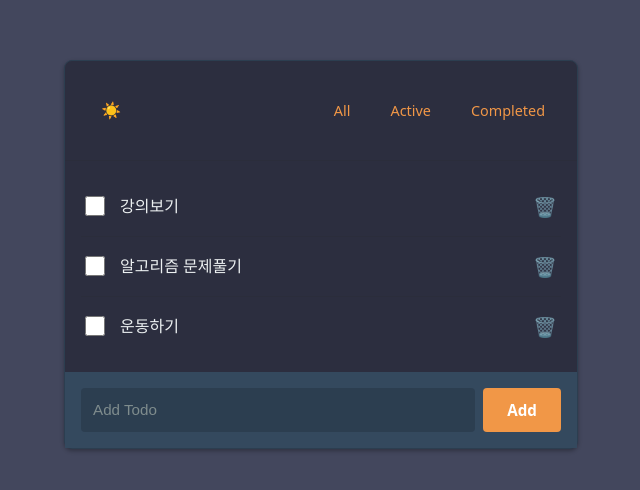
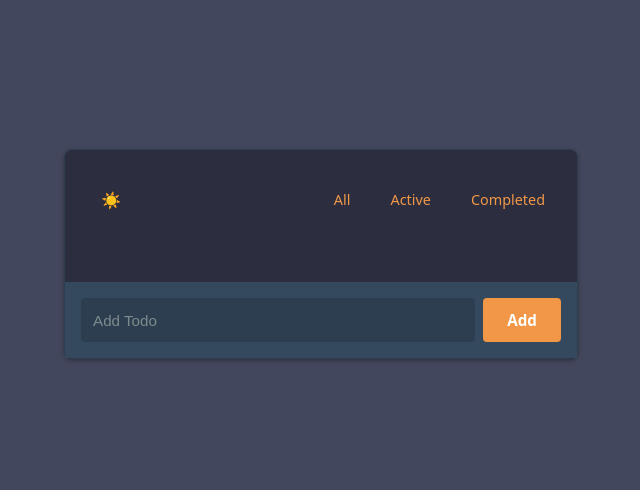
Before and after one commit to dkdkwl/dream-coding-todolist, a React (Vite) app: page / in a window 1280 px wide. Shown: the part 178-668 px from the top of the page, without its empty margins (319-959 px from the left). Built offline with nearby package versions, Linux system fonts and the light colour scheme.

Commit message:
버튼 누르면 리스트 추가하기

```diff
--- a/src/component/TodoInput/TodoInput.jsx
+++ b/src/component/TodoInput/TodoInput.jsx
@@ -1,15 +1,30 @@
-import React from 'react'
+import React,{useState} from 'react'
 import styles from './TodoInput.module.css'
 
-export default function TodoInput() {
+export default function TodoInput({ todoListAdd }) {
+  const [inputValue, setInputValue] = useState('');
+  const handleSubmit = (e) => {
+    e.preventDefault();
+    if(inputValue !== ''){
+      todoListAdd(inputValue)
+      setInputValue('')                       // 입력 초기화
+    }else{
+      alert('할일을 입력해주세요!');
+      return false
+    }
+  }
   return (
-    <div className={styles.todoInput}>
-      <input
-        type="text"
-        placeholder="Add Todo"
-        className={styles.input}
-      />
-      <button type="button" className={styles.addButton}>Add</button>
+    <div >
+      <form action="" className={styles.todoInput} onSubmit={handleSubmit}>
+        <input
+          type="text"
+          placeholder="Add Todo"
+          className={styles.input}
+          value={inputValue}
+          onChange={(e)=>setInputValue(e.target.value)}
+        />
+        <button type="submit" className={styles.addButton}>Add</button>
+      </form>
     </div>
   )
 }
--- a/src/component/TodoListTemplate/TodoListTemplate.jsx
+++ b/src/component/TodoListTemplate/TodoListTemplate.jsx
@@ -5,11 +5,7 @@ import TodoInput from '../TodoInput/TodoInput'
 import styles from './TodoListTemplate.module.css'
 
 export default function TodoListTemplate() {
-  const [todoList,setTodoList] = useState([
-    {id:1, text:'강의보기', checked:false},
-    {id:2, text:'알고리즘 문제풀기', checked:true},
-    {id:3, text:'운동하기', checked:false},
-  ])
+  const [todoList,setTodoList] = useState([])
   const checkboxChange = (id)=>{
     setTodoList(
       todoList.map((todo)=>{
@@ -20,12 +16,21 @@ export default function TodoListTemplate() {
       })
     )
   }
+  const todoListAdd = (text)=>{
+    setTodoList([
+      ...todoList,{
+        id: todoList.length + 1,
+        text,
+        checked:false
+      }
+    ])
+  }
   return (
     <div className={styles.container}>
       <div className={styles.TodoListTemplate}>
       <TodoHeader></TodoHeader>
         <TodoList todoList={todoList} onChecked={checkboxChange}></TodoList>
-      <TodoInput></TodoInput>
+      <TodoInput todoListAdd={todoListAdd}></TodoInput>
       </div>
     </div>
   )
```
